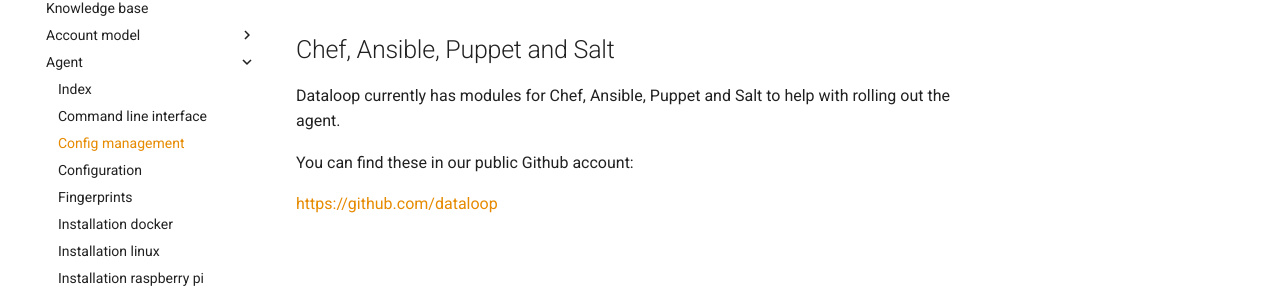
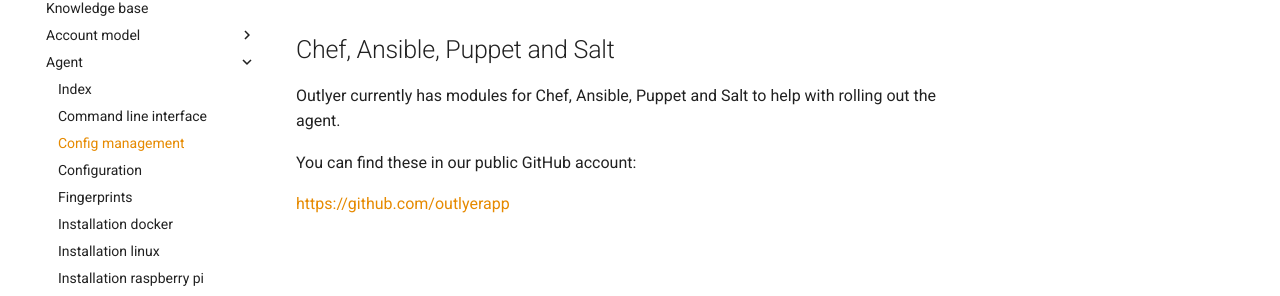
Before and after one commit to dataloop/dataloop-support, an MkDocs documentation site: the page built from docs/agent/config_management.md, in a window 1280 px wide. Shown: the part 148-444 px from the top of the page. Built offline with MkDocs 1.6.1 and Material for MkDocs 9.7.7, drawn with Linux system fonts in a browser that asks for light colours; comment, search, counter and statistics services are not loaded.

Commit message:
Update config_management.md

```diff
--- a/docs/agent/config_management.md
+++ b/docs/agent/config_management.md
@@ -1,7 +1,7 @@
 ## Chef, Ansible, Puppet and Salt
 
-Dataloop currently has modules for Chef, Ansible, Puppet and Salt to help with rolling out the agent.
+Outlyer currently has modules for Chef, Ansible, Puppet and Salt to help with rolling out the agent.
 
-You can find these in our public Github account:
+You can find these in our public GitHub account:
 
-<https://github.com/dataloop>
+<https://github.com/outlyerapp>
```
